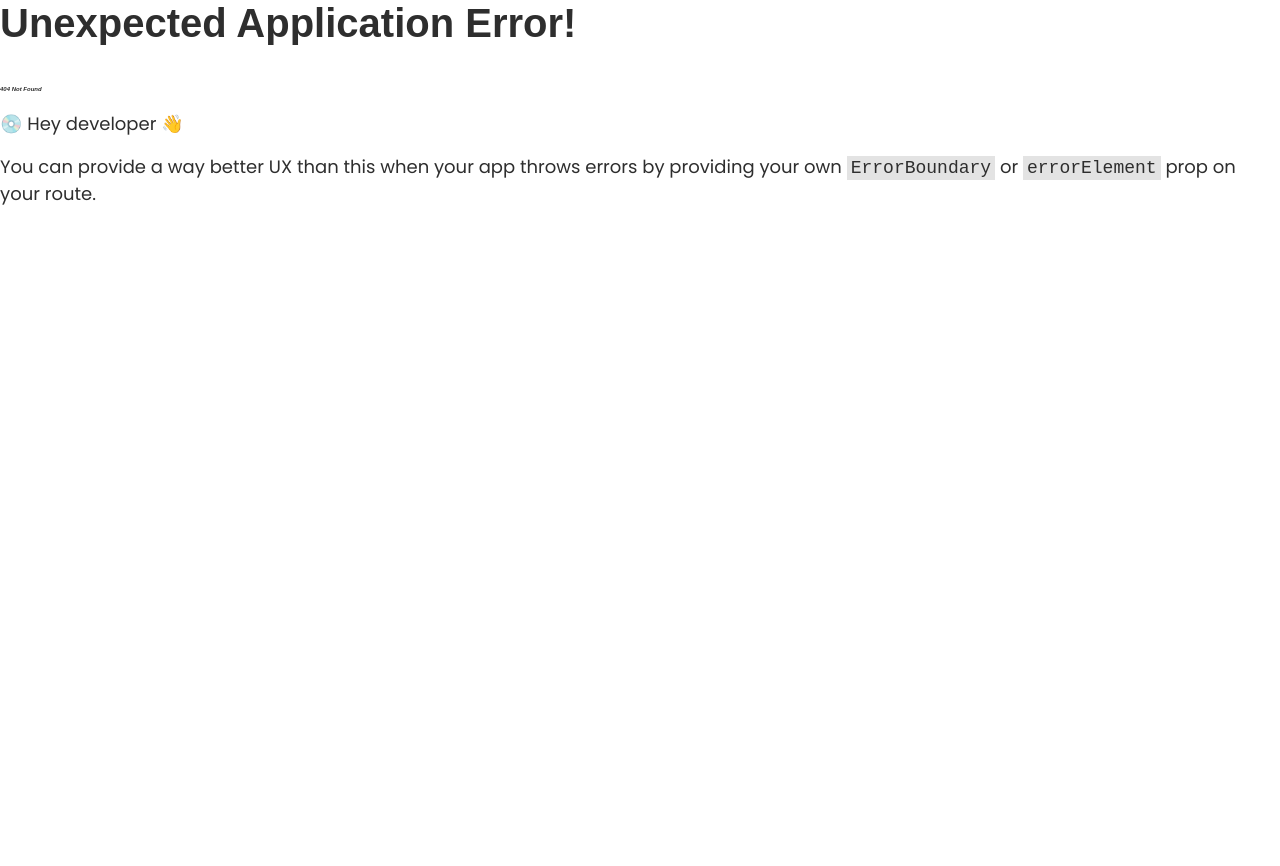
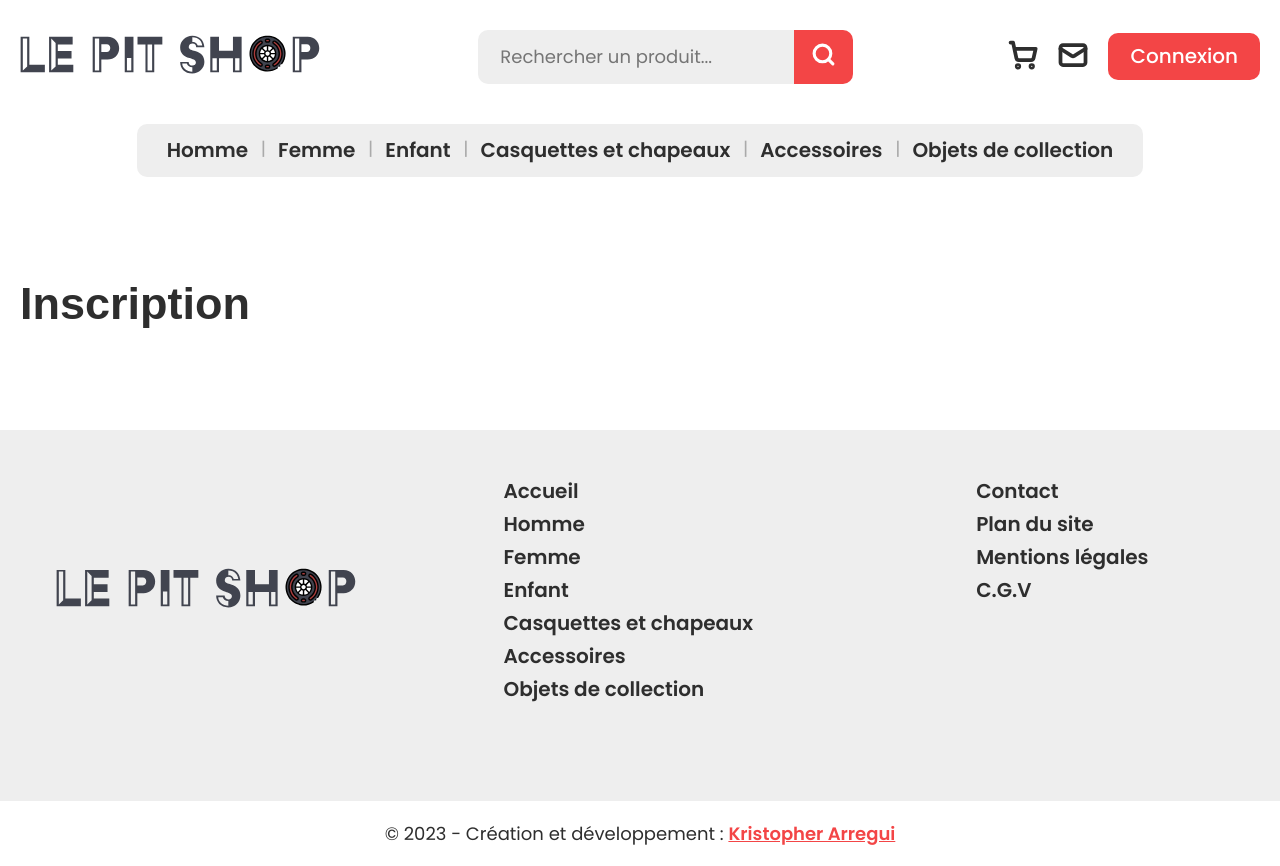
Before and after one commit to Kristoupher/pit-shop, a React (Create React App) app in the folder frontend/: page /signup in a window 1280 px wide. Before the commit this address had no page. Before the commit the page ends 800 px from the top, so only its background shows below. Built offline with nearby package versions, Linux system fonts and the light colour scheme; a web font is replaced by a local one.

Commit message:
création page inscription

```diff
--- a/frontend/src/index.js
+++ b/frontend/src/index.js
@@ -12,6 +12,7 @@ import ProductsListScreen from "./screens/ProductsListScreen";
 import ProductScreen from "./screens/ProductScreen";
 import ContactScreen from "./screens/ContactScreen";
 import LogInScreen from "./screens/LogInScreen";
+import SignUpScreen from "./screens/SignUpScreen";
 
 const router = createBrowserRouter(
     createRoutesFromElements(
@@ -21,6 +22,7 @@ const router = createBrowserRouter(
             <Route path="/product/:id" element={<ProductScreen />} />
             <Route path="/contact" element={<ContactScreen />} />
             <Route path="/login" element={<LogInScreen />} />
+            <Route path="signup" element={<SignUpScreen />} />
         </Route>
     )
 );
--- /dev/null
+++ b/frontend/src/screens/SignUpScreen.jsx
@@ -0,0 +1,9 @@
+const SignUpScreen = () => {
+    return (
+        <div className="signup section">
+            <h1>Inscription</h1>
+        </div>
+    );
+};
+
+export default SignUpScreen;
```
